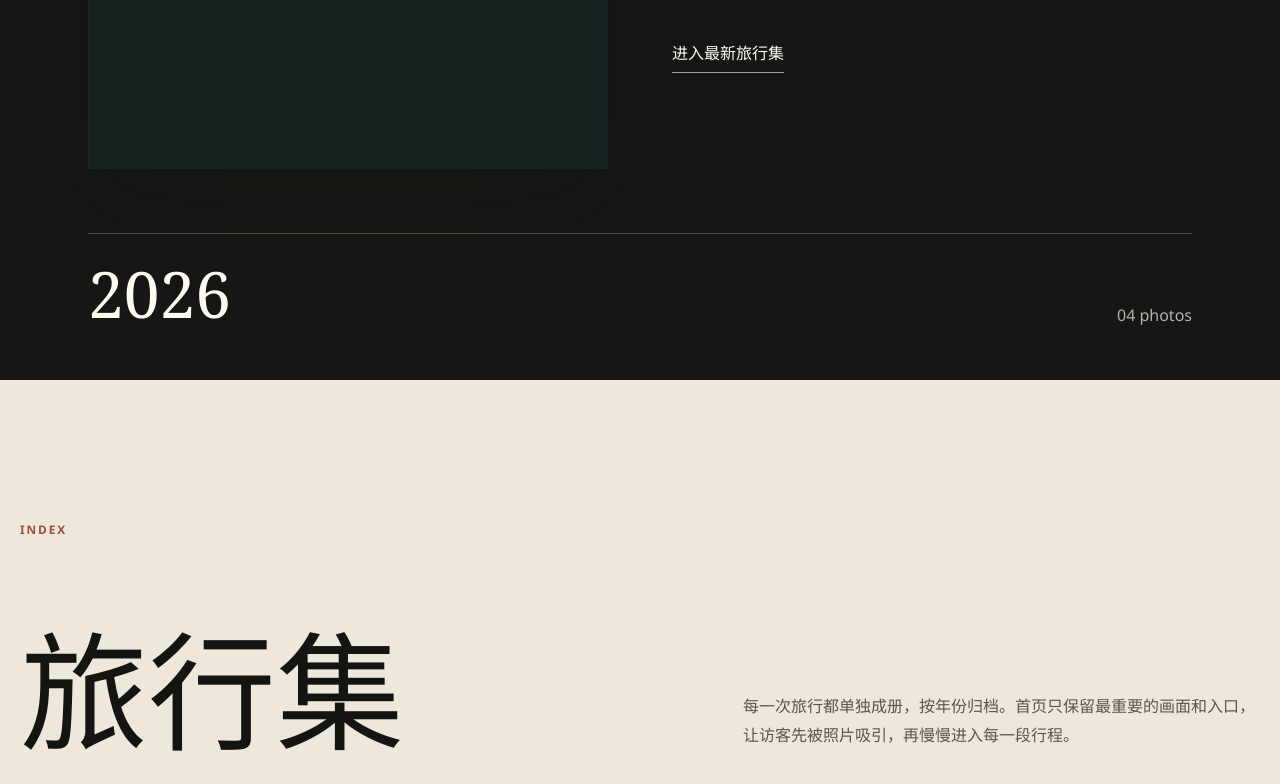
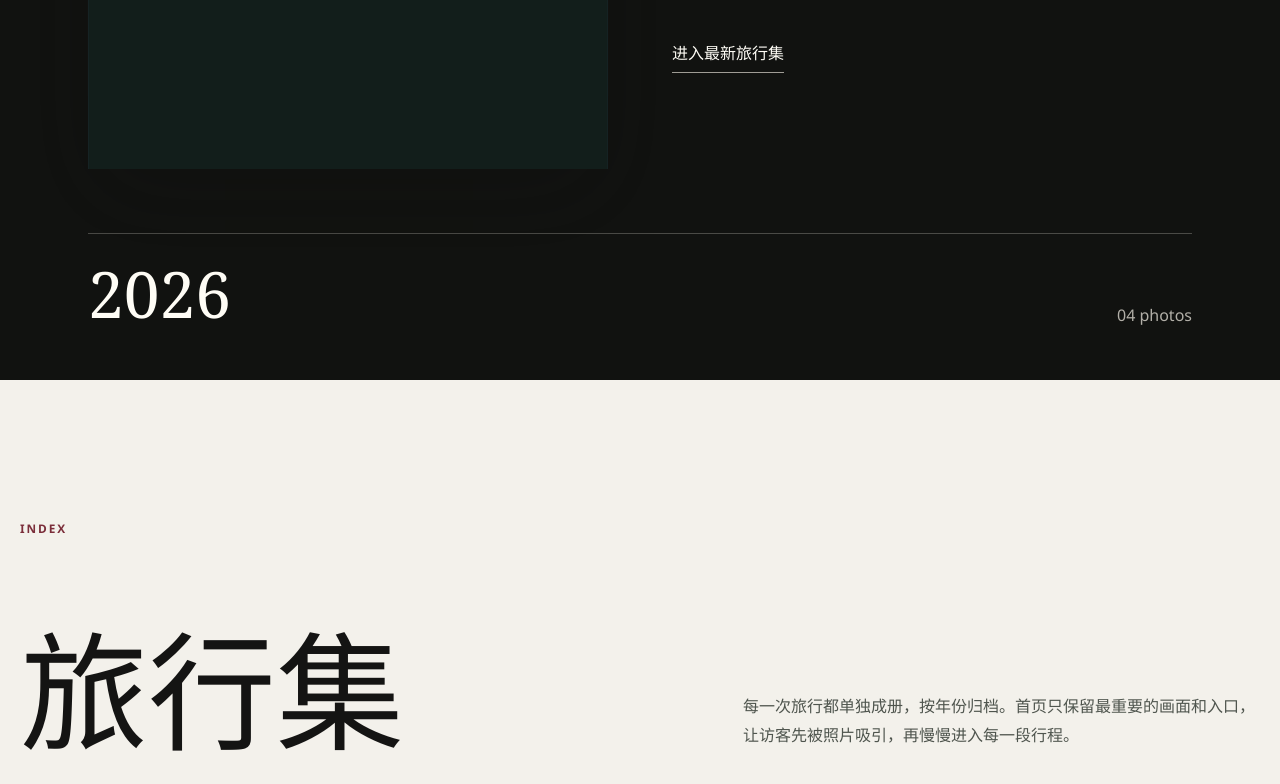
Before and after one commit to yangzongyuan672-maker/amy-travel, a website: page public/index.html in a window 1280 px wide. Shown: the part 559-1343 px from the top of the page. Drawn offline with Linux system fonts and the light colour scheme; no server answers.

Commit message:
Load Amy visual refinement stylesheet

```diff
--- a/public/index.html
+++ b/public/index.html
@@ -7,6 +7,7 @@
     <meta name="description" content="Amy 的私人旅行影像档案，以画册方式收藏每一次出发、停留和回望。">
     <link rel="stylesheet" href="styles.css">
     <link rel="stylesheet" href="motion-editorial.css">
+    <link rel="stylesheet" href="luxury-tune.css">
   </head>
   <body>
     <header class="site-header">
```
